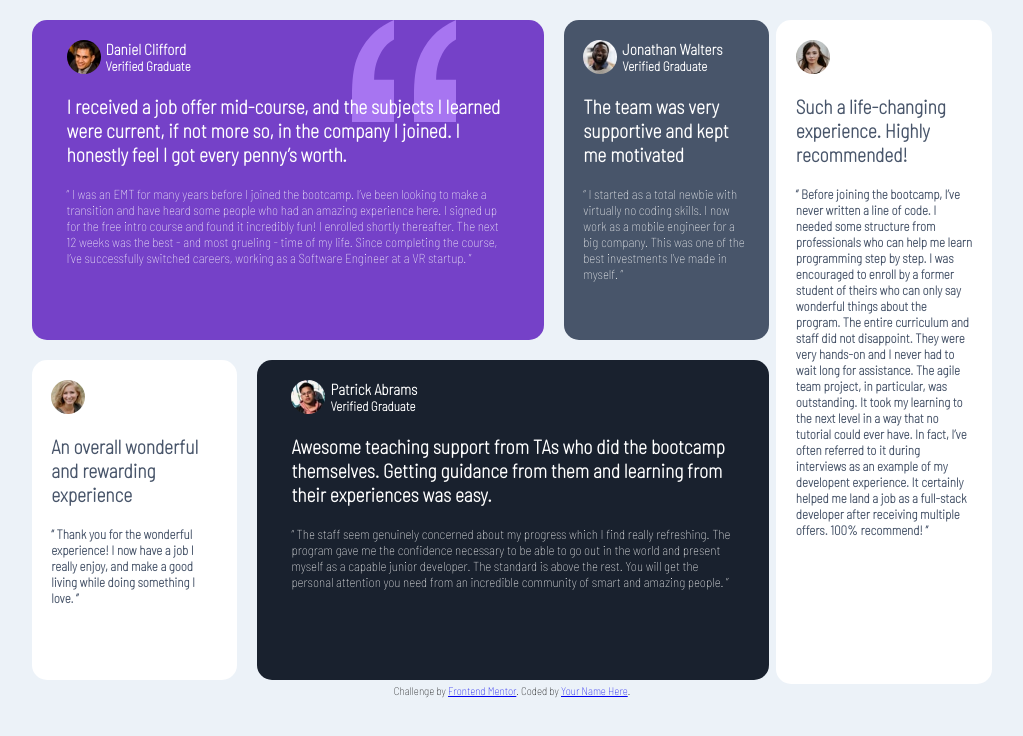
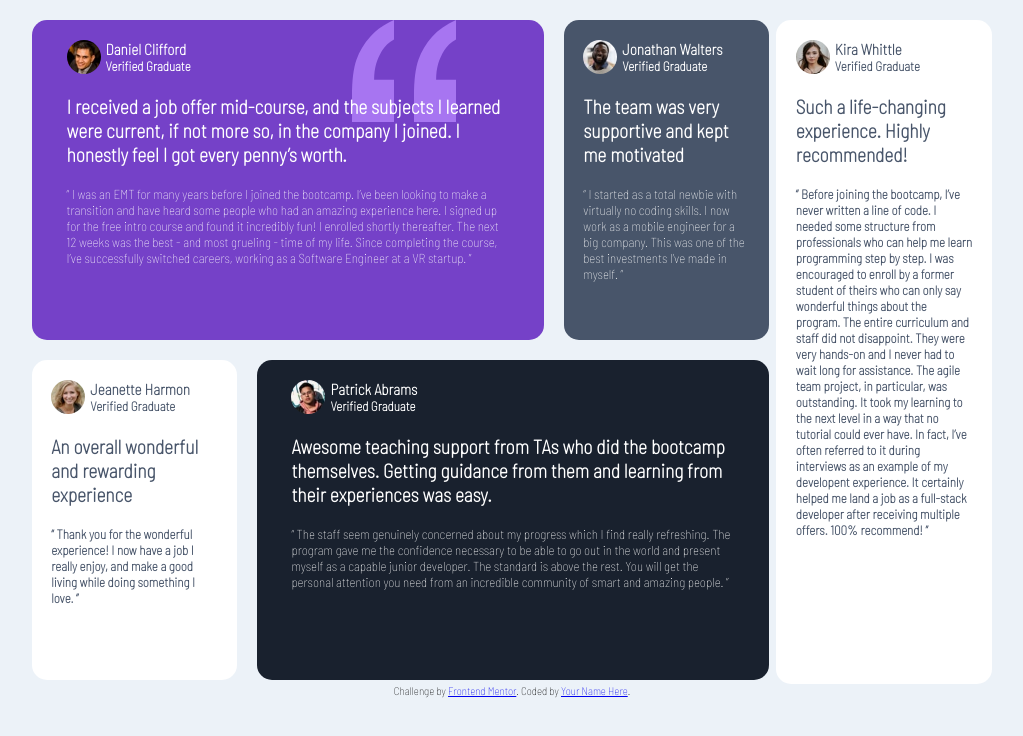
Before and after one commit to gonzaggb/testimonial_grid_section, a plain HTML site: page views/index.html in a window 1280 px wide. Shown: the whole page, without its empty margins (128-1151 px from the left). Drawn offline with Linux system fonts and the light colour scheme.

Commit message:
modificado color nombres 3 y 5

```diff
--- a/public/css/styles.css
+++ b/public/css/styles.css
@@ -93,6 +93,11 @@ body {
     border-radius: 15px;
     padding: 10px;
 }
+.testimonial-3 .name-status,
+.testimonial-5 .name-status {
+    color: rgb(72, 85, 106);
+}
+
 .attribution {
     font-size: 11px;
     text-align: center;
```
